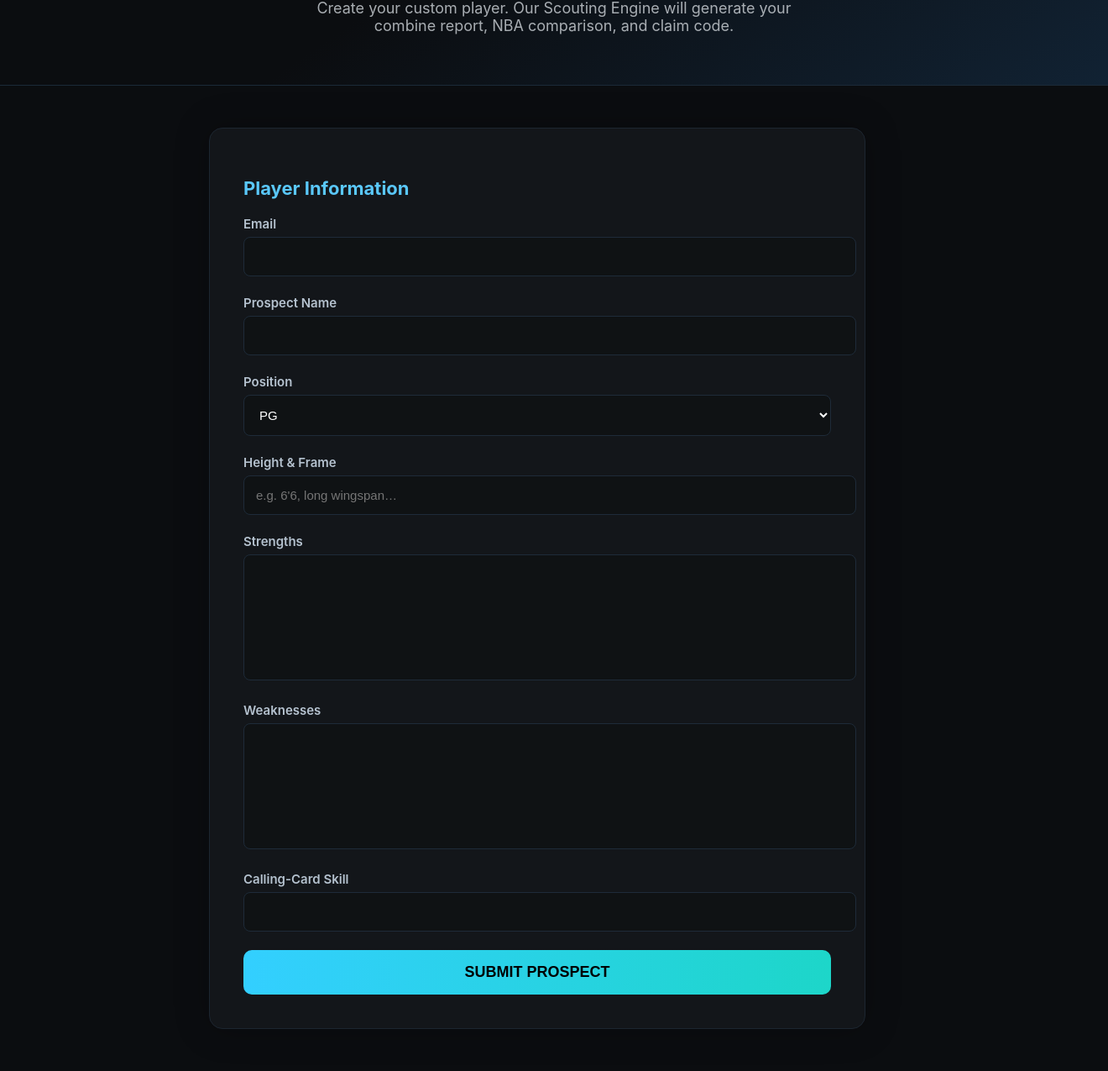
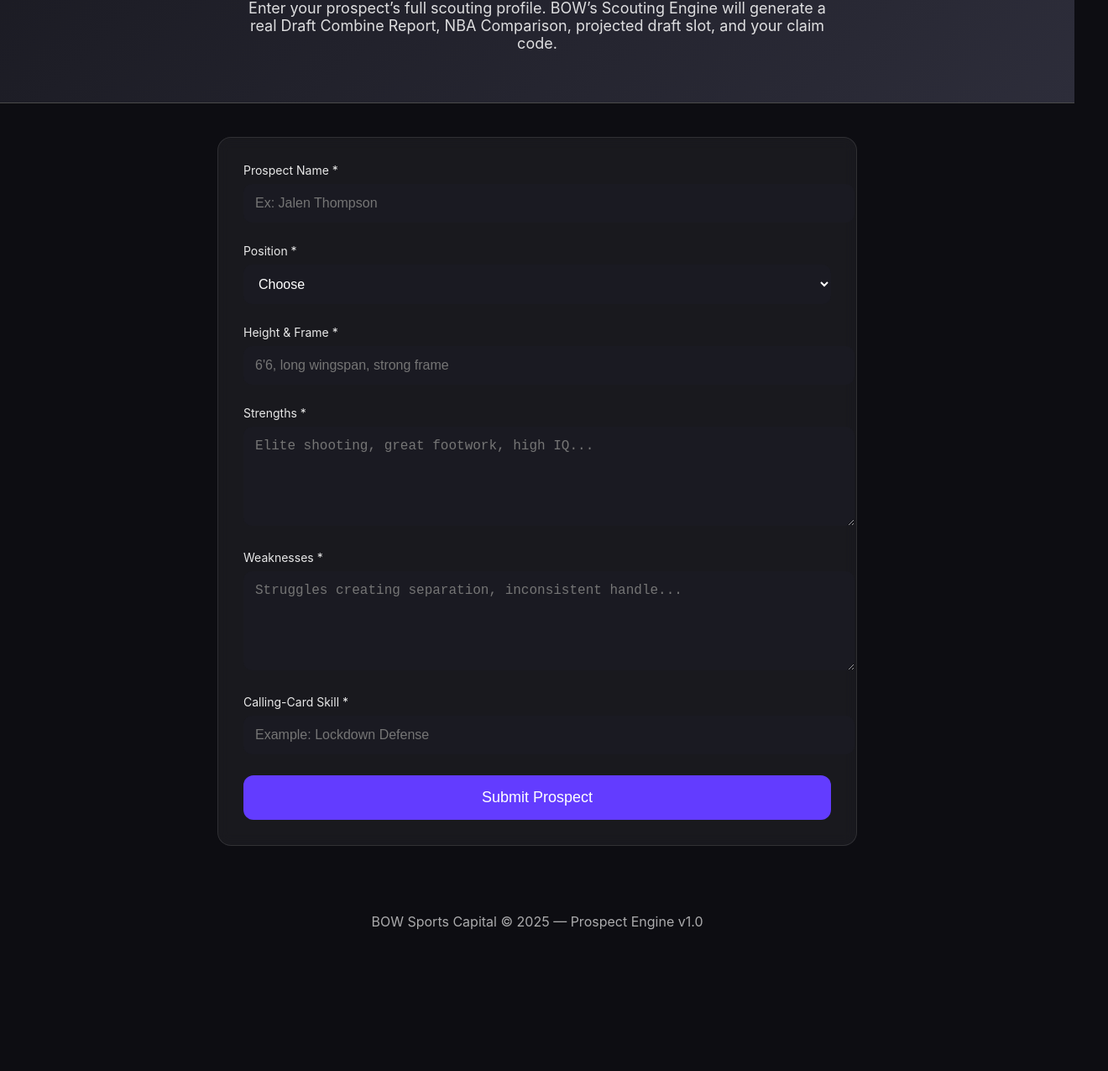
Before and after one commit to braydenokley13-ux/bow-prospect-builder, a plain HTML site: page prospect-builder.html in a window 1280 px wide. Shown: the part 150-1425 px from the top of the page at 84% size, 1320 px wide, since content can reach past the window. After the commit the page ends 1297 px from the top, so only its background shows below. Drawn offline with Linux system fonts and the light colour scheme.

Commit message:
Update prospect-builder.html

```diff
--- a/prospect-builder.html
+++ b/prospect-builder.html
@@ -1,200 +1,165 @@
 <!DOCTYPE html>
 <html lang="en">
 <head>
-<meta charset="UTF-8" />
-<meta name="viewport" content="width=device-width, initial-scale=1.0" />
+<meta charset="UTF-8">
+<meta name="viewport" content="width=device-width, initial-scale=1.0">
 <title>BOW Prospect Builder</title>
 
 <style>
     body {
         margin: 0;
-        background: #0b0d10;
         font-family: 'Inter', sans-serif;
+        background: #0D0D12;
         color: white;
-        overflow-x: hidden;
     }
 
-    /* HERO SECTION */
     .hero {
-        width: 100%;
         padding: 60px 20px;
         text-align: center;
-        background: linear-gradient(145deg, #0b0d10 40%, #112233 100%);
-        border-bottom: 1px solid #1b2a38;
+        background: linear-gradient(135deg, #1A1A22, #2D2D3A);
+        border-bottom: 1px solid #4a4a4a;
     }
 
     .hero h1 {
         font-size: 42px;
-        font-weight: 800;
-        letter-spacing: -1px;
-        background: linear-gradient(90deg, #5ac8fa, #1dd6c9);
-        -webkit-background-clip: text;
-        -webkit-text-fill-color: transparent;
         margin-bottom: 10px;
+        font-weight: 700;
     }
 
     .hero p {
-        color: #d0d5da;
         font-size: 18px;
-        max-width: 600px;
-        margin: auto;
-        opacity: 0.8;
+        max-width: 700px;
+        margin: 0 auto;
+        opacity: 0.85;
     }
 
-    /* FORM CONTAINER */
-    .form-container {
+    .container {
         max-width: 700px;
-        background: #13161a;
-        margin: 50px auto;
-        padding: 40px;
+        margin: 40px auto;
+        background: rgba(255,255,255,0.05);
+        padding: 30px;
         border-radius: 16px;
-        border: 1px solid #1c2630;
-        box-shadow: 0 0 40px rgba(0,0,0,0.25);
+        backdrop-filter: blur(8px);
+        border: 1px solid rgba(255,255,255,0.1);
     }
 
-    .section-title {
-        font-size: 22px;
-        margin-bottom: 20px;
-        font-weight: 700;
-        color: #5ac8fa;
+    .input-group {
+        margin-bottom: 25px;
     }
 
-    label {
-        font-size: 15px;
-        font-weight: 600;
+    .input-group label {
         display: block;
-        margin-bottom: 6px;
-        color: #b5c2cf;
+        margin-bottom: 8px;
+        font-size: 14px;
+        opacity: 0.9;
     }
 
     input, select, textarea {
         width: 100%;
         padding: 14px;
-        margin-bottom: 22px;
-        background: #0f1214;
-        border: 1px solid #1e2b39;
-        border-radius: 8px;
+        border-radius: 10px;
+        border: none;
+        background: #1A1A22;
         color: white;
-        font-size: 15px;
-        outline: none;
-        transition: 0.2s;
-    }
-
-    input:focus, select:focus, textarea:focus {
-        border: 1px solid #33cfff;
-        background: #14191d;
+        font-size: 16px;
     }
 
     textarea {
-        height: 120px;
-        resize: none;
+        resize: vertical;
+        min-height: 90px;
     }
 
-    /* SUBMIT BUTTON */
-    .submit-btn {
+    button {
         width: 100%;
         padding: 16px;
-        background: linear-gradient(90deg, #33cfff, #1dd6c9);
-        color: black;
+        font-size: 18px;
+        background: #633CFF;
         border: none;
-        border-radius: 10px;
-        font-size: 18px;
-        font-weight: 800;
+        border-radius: 12px;
+        color: white;
         cursor: pointer;
         transition: 0.25s;
     }
 
-    .submit-btn:hover {
-        transform: translateY(-2px);
-        box-shadow: 0 6px 22px rgba(51, 207, 255, 0.25);
+    button:hover {
+        background: #7C55FF;
+        transform: scale(1.02);
     }
 
-    /* SUCCESS SCREEN */
-    #success {
-        display: none;
+    .footer {
         text-align: center;
-        padding: 100px 20px;
-    }
-
-    #success h2 {
-        font-size: 32px;
-        background: linear-gradient(90deg, #33cfff, #1dd6c9);
-        -webkit-background-clip: text;
-        -webkit-text-fill-color: transparent;
-    }
-
-    #success p {
-        color: #b5c2cf;
-        font-size: 18px;
-        margin-top: 10px;
+        padding: 40px;
+        opacity: 0.65;
     }
 </style>
 </head>
 
 <body>
 
-<!-- HERO -->
 <div class="hero">
-    <h1>BOW PROSPECT BUILDER</h1>
-    <p>Create your custom player. Our Scouting Engine will generate your combine report, NBA comparison, and claim code.</p>
+    <h1>BOW Prospect Builder</h1>
+    <p>Enter your prospect’s full scouting profile. BOW’s Scouting Engine will generate a real Draft Combine Report, NBA Comparison, projected draft slot, and your claim code.</p>
 </div>
 
-<!-- FORM -->
-<div class="form-container" id="form-area">
+<div class="container">
+    <form action="https://docs.google.com/forms/u/1/d/e/1FAIpQLScJg8P4zUYBO3MG583GwVcE_mV2kS5yx-_2ZIdpCBfbHrwhnQ/formResponse" method="POST" target="_self">
 
-    <h2 class="section-title">Player Information</h2>
+        <!-- Prospect Name -->
+        <div class="input-group">
+            <label>Prospect Name *</label>
+            <input name="entry.1974849537" required placeholder="Ex: Jalen Thompson">
+        </div>
 
-    <form action="https://docs.google.com/forms/u/1/d/e/1FAIpQLScJg8P4zUYBO3MG583GwVcE_mV2kS5yx-_2ZIdpCBfbHrwhnQ/formResponse"
-          method="POST"
-          target="_self"
-          onsubmit="showSuccess()">
+        <!-- Position -->
+        <div class="input-group">
+            <label>Position *</label>
+            <select name="entry.325650607" required>
+                <option value="">Choose</option>
+                <option value="PG">PG</option>
+                <option value="SG">SG</option>
+                <option value="SF">SF</option>
+                <option value="PF">PF</option>
+                <option value="C">C</option>
+            </select>
+        </div>
 
-        <label>Email</label>
-        <input type="email" name="entry.0" required />
+        <!-- Height & Frame -->
+        <div class="input-group">
+            <label>Height & Frame *</label>
+            <input name="entry.1466772986" required placeholder="6'6, long wingspan, strong frame">
+        </div>
 
-        <label>Prospect Name</label>
-        <input type="text" name="entry.1733963257" required />
+        <!-- Strengths -->
+        <div class="input-group">
+            <label>Strengths *</label>
+            <textarea name="entry.832968028" required placeholder="Elite shooting, great footwork, high IQ..."></textarea>
+        </div>
 
-        <label>Position</label>
-        <select name="entry.813276840" required>
-            <option value="PG">PG</option>
-            <option value="SG">SG</option>
-            <option value="SF">SF</option>
-            <option value="PF">PF</option>
-            <option value="C">C</option>
-        </select>
+        <!-- Weaknesses -->
+        <div class="input-group">
+            <label>Weaknesses *</label>
+            <textarea name="entry.1654236358" required placeholder="Struggles creating separation, inconsistent handle..."></textarea>
+        </div>
 
-        <label>Height & Frame</label>
-        <input type="text" name="entry.896327823" placeholder="e.g. 6'6, long wingspan…" required />
+        <!-- Calling-Card Skill -->
+        <div class="input-group">
+            <label>Calling-Card Skill *</label>
+            <input name="entry.1649871617" required placeholder="Example: Lockdown Defense">
+        </div>
 
-        <label>Strengths</label>
-        <textarea name="entry.80591798" required></textarea>
+        <!-- REQUIRED GOOGLE FIELDS -->
+        <input type="hidden" name="fvv" value="1">
+        <input type="hidden" name="partialResponse" value="[null,null,&quot;3652350919570548882&quot;]">
+        <input type="hidden" name="pageHistory" value="0">
+        <input type="hidden" name="fbzx" value="3652350919570548882">
 
-        <label>Weaknesses</label>
-        <textarea name="entry.855119301" required></textarea>
-
-        <label>Calling-Card Skill</label>
-        <input type="text" name="entry.761416803" required />
-
-        <button class="submit-btn" type="submit">SUBMIT PROSPECT</button>
+        <button type="submit">Submit Prospect</button>
     </form>
-
 </div>
 
-<!-- SUCCESS SCREEN -->
-<div id="success">
-    <h2>✔ Prospect Submitted</h2>
-    <p>Your combine report will be emailed to you automatically.</p>
+<div class="footer">
+    BOW Sports Capital © 2025 — Prospect Engine v1.0
 </div>
-
-<script>
-function showSuccess() {
-    setTimeout(() => {
-        document.getElementById("form-area").style.display = "none";
-        document.getElementById("success").style.display = "block";
-    }, 400);
-}
-</script>
 
 </body>
 </html>
```
